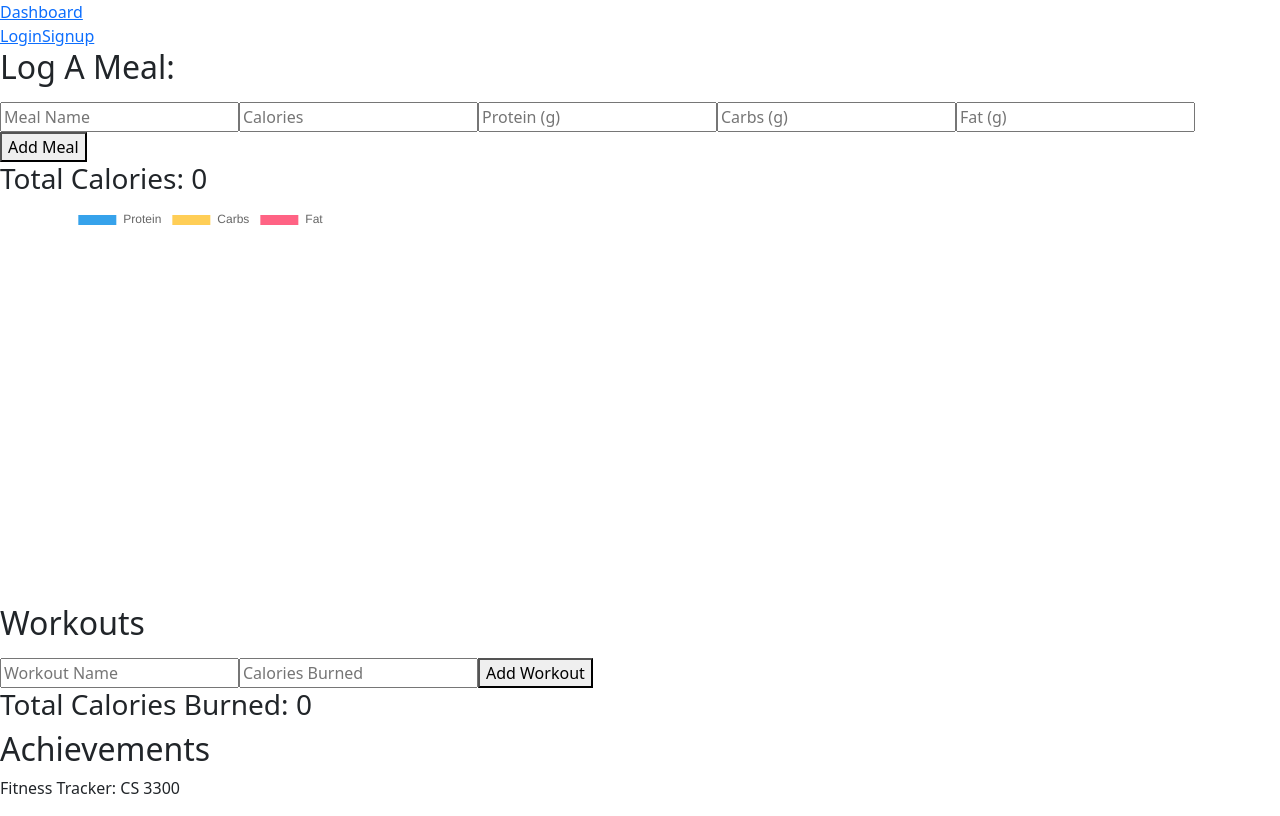
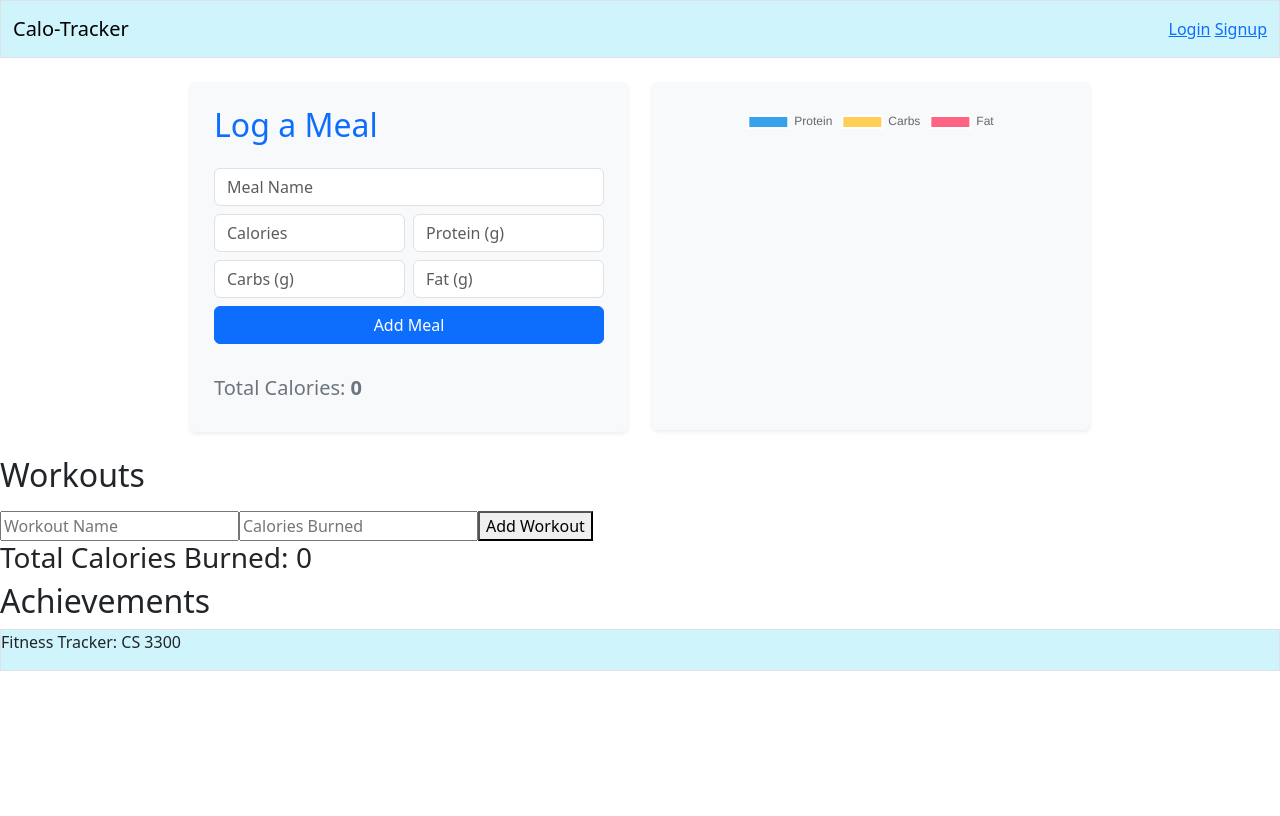
Before and after one commit to Abeoanderson/CS-3300-Summer-Semester-project, a React (Vite) app in the folder CS 3300 Project/: page / in a window 1280 px wide. Built offline with nearby package versions, Linux system fonts and the light colour scheme.

Commit message:
made everything much more aesthetic

```diff
--- a/CS 3300 Project/src/components/Footer.tsx
+++ b/CS 3300 Project/src/components/Footer.tsx
@@ -1,5 +1,5 @@
 const Footer = () => (
-  <footer>
+  <footer className="bg-info-subtle border">
     <p>Fitness Tracker: CS 3300</p>
   </footer>
 );
--- a/CS 3300 Project/src/components/Header.tsx
+++ b/CS 3300 Project/src/components/Header.tsx
@@ -1,15 +1,18 @@
 const Header = () => (
-  <nav className="login">
-    <a href="/" className="title">
-      Dashboard
+  <nav className="navbar bg-info-subtle border">
+    <div className="container-fluid">
+      <a className="navbar-brand" href="#">
+        Calo-Tracker
       </a>
       <div className="login-links">
         <a href="/login" className="link">
           Login
         </a>
+        <b> </b>
         <a href="/signup" className="link">
           Signup
         </a>
+      </div>
     </div>
   </nav>
 );
--- a/CS 3300 Project/src/components/MealLogger.tsx
+++ b/CS 3300 Project/src/components/MealLogger.tsx
@@ -69,51 +69,106 @@ const MealLogger = () => {
   );
 
   return (
-    <section className="box">
-      <h2>Log A Meal:</h2>
-      <ul>
-        {meals.map((m, index) => (
-          <li key={index}>
-            {m.name} - {m.calories} cal
-          </li>
-        ))}
-      </ul>
+    <section className="container py-4">
+      <div className="mx-auto" style={{ maxWidth: "900px" }}>
+        <div className="row g-4 align-items-start">
+          <div className="col-md-6">
+            <div className="bg-light p-4 rounded shadow-sm">
+              <h2 className="text-primary mb-4">Log a Meal</h2>
+
+              <form className="row g-2 mb-3">
+                <div className="col-12">
                   <input
                     type="text"
+                    className="form-control"
                     placeholder="Meal Name"
                     value={meal.name}
                     onChange={(e) => setMeal({ ...meal, name: e.target.value })}
                   />
+                </div>
+                <div className="col-6">
                   <input
                     type="number"
+                    className="form-control"
                     placeholder="Calories"
                     value={meal.calories}
-        onChange={(e) => setMeal({ ...meal, calories: e.target.value })}
+                    onChange={(e) =>
+                      setMeal({ ...meal, calories: e.target.value })
+                    }
                   />
+                </div>
+                <div className="col-6">
                   <input
                     type="number"
+                    className="form-control"
                     placeholder="Protein (g)"
                     value={meal.protein}
-        onChange={(e) => setMeal({ ...meal, protein: e.target.value })}
+                    onChange={(e) =>
+                      setMeal({ ...meal, protein: e.target.value })
+                    }
                   />
+                </div>
+                <div className="col-6">
                   <input
                     type="number"
+                    className="form-control"
                     placeholder="Carbs (g)"
                     value={meal.carbs}
-        onChange={(e) => setMeal({ ...meal, carbs: e.target.value })}
+                    onChange={(e) =>
+                      setMeal({ ...meal, carbs: e.target.value })
+                    }
                   />
+                </div>
+                <div className="col-6">
                   <input
                     type="number"
+                    className="form-control"
                     placeholder="Fat (g)"
                     value={meal.fat}
                     onChange={(e) => setMeal({ ...meal, fat: e.target.value })}
                   />
-      <button onClick={handleAddMeal}>Add Meal</button>
-      <h3>
-        Total Calories: <span>{totalCalories}</span>
-      </h3>
-      <div style={{ width: "400px", height: "400px" }}>
+                </div>
+                <div className="col-12">
+                  <button
+                    type="button"
+                    className="btn btn-primary w-100"
+                    onClick={handleAddMeal}
+                  >
+                    Add Meal
+                  </button>
+                </div>
+              </form>
+
+              <ul className="list-group mb-3">
+                {meals.map((m, index) => (
+                  <li
+                    key={index}
+                    className="list-group-item d-flex justify-content-between"
+                  >
+                    <span>{m.name}</span>
+                    <span className="text-muted">{m.calories} cal</span>
+                  </li>
+                ))}
+              </ul>
+
+              <h5 className="text-secondary">
+                Total Calories: <span className="fw-bold">{totalCalories}</span>
+              </h5>
+            </div>
+          </div>
+          <div className="col-md-6">
+            <div
+              className="bg-light p-4 rounded shadow-sm d-flex justify-content-center align-items-center"
+              style={{ height: "100%" }}
+            >
+              <div
+                style={{ width: "100%", maxWidth: "300px", height: "300px" }}
+              >
                 <canvas ref={canvasRef} />
+              </div>
+            </div>
+          </div>
+        </div>
       </div>
     </section>
   );
```
Lines whose indentation alone changed are shown as unchanged.
